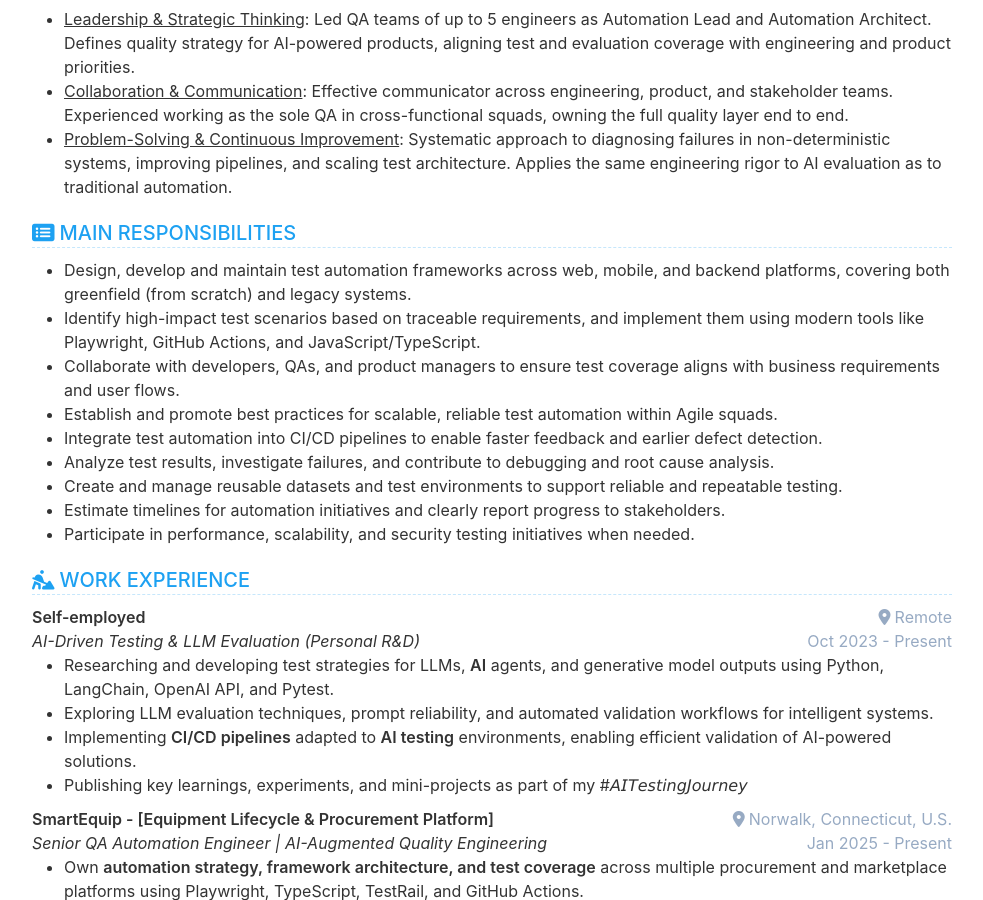
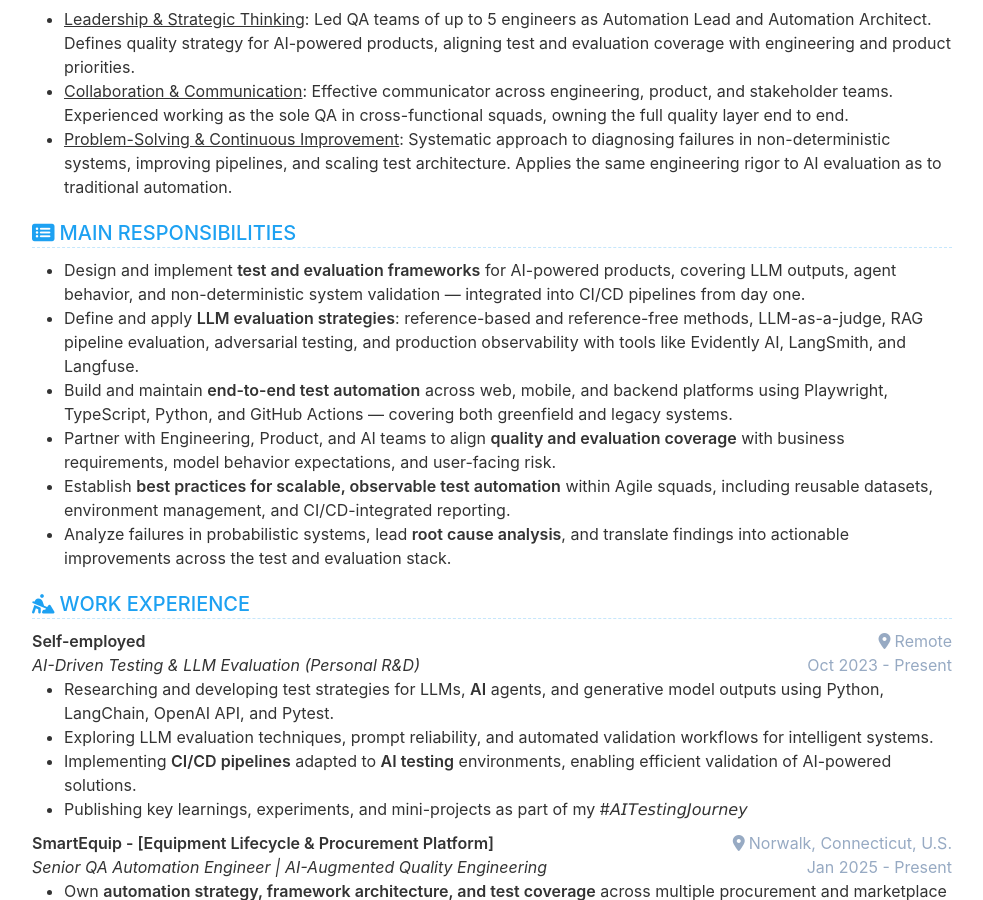
Before and after one commit to cvera08/full-resume, a Jekyll site: the page built from index.html, in a window 1280 px wide and 900 px high, scrolled down 1774 px. Shown: the whole window, without its empty margins (148-1131 px from the left). Built offline with Jekyll 4.4.1, drawn with Linux system fonts in a browser that asks for light colours.

Commit message:
feat(cv): rewrite Main Responsibilities for AI evaluation and quality engineering

```diff
--- a/_data/data.yml
+++ b/_data/data.yml
@@ -107,15 +107,12 @@ reference:
   order: 6
   title: MAIN RESPONSIBILITIES
   description: |
-    - Design, develop and maintain test automation frameworks across web, mobile, and backend platforms, covering both greenfield (from scratch) and legacy systems.
-    - Identify high-impact test scenarios based on traceable requirements, and implement them using modern tools like Playwright, GitHub Actions, and JavaScript/TypeScript.
-    - Collaborate with developers, QAs, and product managers to ensure test coverage aligns with business requirements and user flows.
-    - Establish and promote best practices for scalable, reliable test automation within Agile squads.
-    - Integrate test automation into CI/CD pipelines to enable faster feedback and earlier defect detection.
-    - Analyze test results, investigate failures, and contribute to debugging and root cause analysis.
-    - Create and manage reusable datasets and test environments to support reliable and repeatable testing.
-    - Estimate timelines for automation initiatives and clearly report progress to stakeholders.
-    - Participate in performance, scalability, and security testing initiatives when needed.
+    - Design and implement **test and evaluation frameworks** for AI-powered products, covering LLM outputs, agent behavior, and non-deterministic system validation — integrated into CI/CD pipelines from day one.
+    - Define and apply **LLM evaluation strategies**: reference-based and reference-free methods, LLM-as-a-judge, RAG pipeline evaluation, adversarial testing, and production observability with tools like Evidently AI, LangSmith, and Langfuse.
+    - Build and maintain **end-to-end test automation** across web, mobile, and backend platforms using Playwright, TypeScript, Python, and GitHub Actions — covering both greenfield and legacy systems.
+    - Partner with Engineering, Product, and AI teams to align **quality and evaluation coverage** with business requirements, model behavior expectations, and user-facing risk.
+    - Establish **best practices for scalable, observable test automation** within Agile squads, including reusable datasets, environment management, and CI/CD-integrated reporting.
+    - Analyze failures in probabilistic systems, lead **root cause analysis**, and translate findings into actionable improvements across the test and evaluation stack.
 
 experience:
   show: true
```
